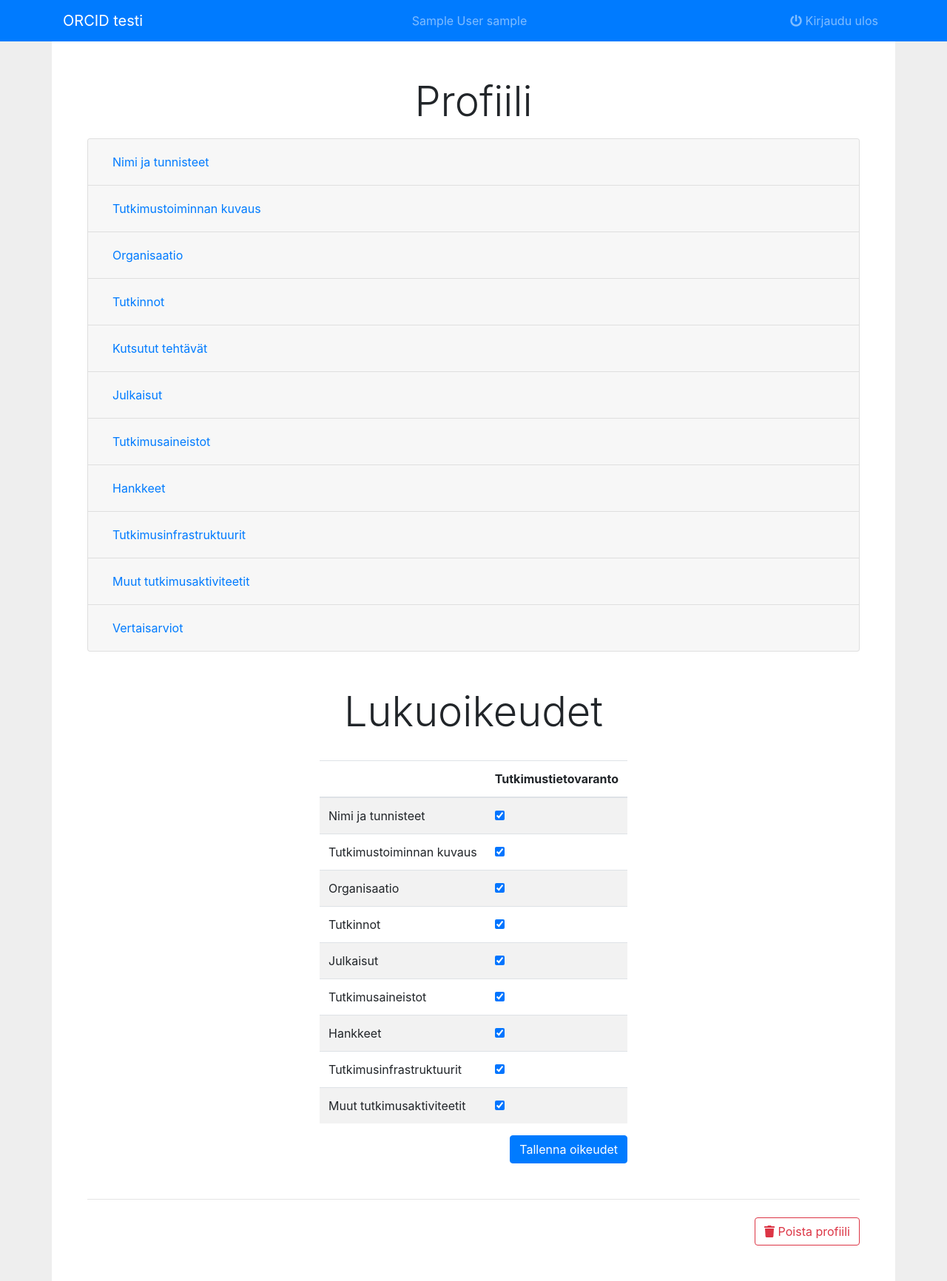
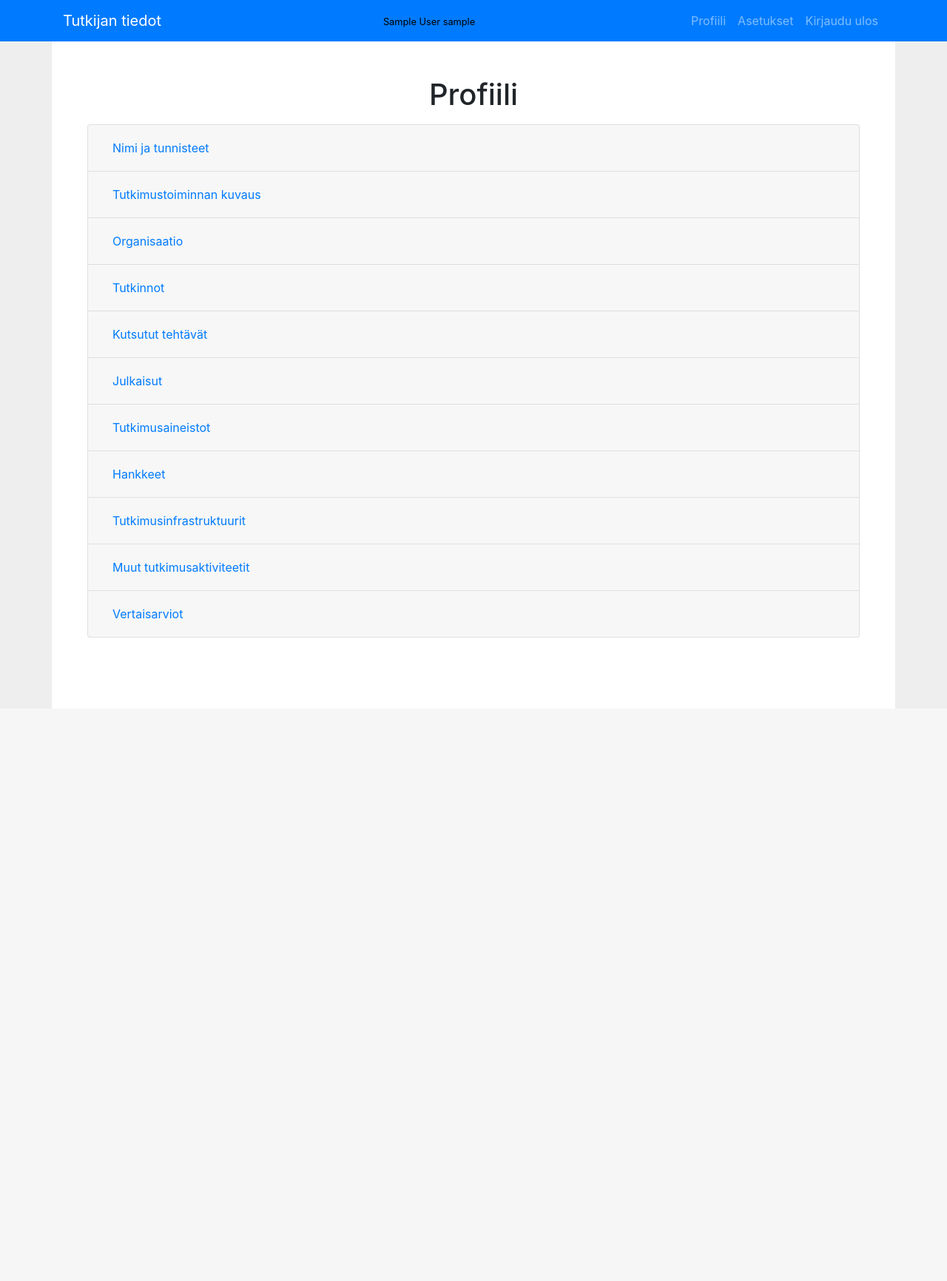
Before and after one commit to CSCfi/research-fi-mydata, a Django app: page / in a window 1280 px wide. Shown: the whole page at 74% size. After the commit the page ends 862 px from the top, so only its background shows below. Run offline with Django 3.2, Linux system fonts and the light colour scheme; a user stored in the database is signed in; data comes from the database, SQL or seed files in the repository; tables that the repository leaves empty hold one stand-in row (values such as "Sample post"); some libraries are stand-ins or nearby versions.

Commit message:
Settings view improvements

```diff
--- a/mydataproject/research/models.py
+++ b/mydataproject/research/models.py
@@ -188,9 +188,6 @@ class ResearchProfile(models.Model):
         token = social.extra_data['access_token']
         orcid_id = self.user.username
 
-        # TMP
-        #orcid_id = '0000-0003-4243-9591'
-
         # Get public data
         headers = {
             'Accept': 'application/json',
@@ -216,9 +213,6 @@ class ResearchProfile(models.Model):
 
     def get_virta_publications(self):
         orcid_id = self.user.username
-
-        # TMP
-        #orcid_id = '0000-0003-4243-9591'
 
         headers = {
             'Accept': 'application/json',
--- a/mydataproject/research/templates/base.html
+++ b/mydataproject/research/templates/base.html
@@ -91,7 +91,7 @@
         <!-- Navbar -->
         <nav class="navbar navbar-expand-lg navbar-dark bg-primary static-top">
             <div class="container">
-                <a class="navbar-brand" href="{% url 'logout_view' %}">ORCID testi</a>
+                <a class="navbar-brand" href="{% url 'index' %}">Tutkijan tiedot</a>
 
                 {% if user.is_authenticated %}
                 <button class="navbar-toggler" type="button" data-toggle="collapse" data-target="#navbarResponsive" aria-controls="navbarResponsive" aria-expanded="false" aria-label="Toggle navigation">
@@ -100,15 +100,19 @@
                 <div class="collapse navbar-collapse" id="navbarResponsive">
 
                     <span class="navbar-text ml-auto">
-                        {{ user.first_name }} {{ user.last_name }} {{ user.username }}
+                        <small style="color: #000">{{ user.first_name }} {{ user.last_name }} {{ user.username }}</small>
                     </span>
                     <ul class="navbar-nav ml-auto">
-
+                        <li class="nav-item">
+                            <a class="nav-link" href="{% url 'index' %}">Profiili</a>
+                        </li>
 
                         <li class="nav-item">
-                            <a id="logoutBtn" class="nav-link" href="{% url 'logout_view' %}">
-                                <i class="fas fa-power-off"></i> Kirjaudu ulos
-                            </a>
+                            <a class="nav-link" href="{% url 'settings' %}">Asetukset</a>
+                        </li>
+
+                        <li class="nav-item">
+                            <a id="logoutBtn" class="nav-link" href="{% url 'logout_view' %}">Kirjaudu ulos</a>
                         </li>
                     </ul>
 
--- a/mydataproject/research/templates/index_template.html
+++ b/mydataproject/research/templates/index_template.html
@@ -38,7 +38,7 @@
 <script src="{% static 'research/jquery.json-viewer.js' %}"></script>
 
 <div class="px-3 pb-md-2 mx-auto text-center">
-    <h3 class="display-4">Profiili</h3>
+    <h1>Profiili</h1>
 </div>
 
 <div class="accordion mb-5" id="researchProfileAccordion">
@@ -360,70 +360,6 @@
     </div>
 </div>
 
-<div class="px-3 pb-md-4 mx-auto text-center">
-    <h3 class="display-4">Lukuoikeudet</h3>
-</div>
-
-<div class="row justify-content-center mb-5">
-    <!--
-        Render permission table. Permissions are rows, trusted parties are columns.
-        Formset is used, in which one form represents permissions for one trusted party.
-    -->
-    <form method="post">
-        {% csrf_token %}
-        {{ portal_permission_formset.management_form }}
-
-        <table class="table table-striped table-responsive">
-
-            <!-- Table header cells show names of the trusted parties -->
-            <thead>
-                <th></th>
-                {% for form in portal_permission_formset %}
-                <th>{{ form.instance.trusted_party.name }}</th>
-                {% endfor %}
-            </thead>
-
-            <!--
-                Table body rendering is a bit tricky, because the different forms (trusted parties) in the formset
-                should go to columns and not rows.
-            -->
-            <tbody>
-                {% for field_for_permission_name in portal_permission_formset.0.visible_fields %}
-                {% with forloop.counter0 as field_counter %}
-                <tr>
-                    <!-- The first cell in a row shows permission name.-->
-                    <td>{{ field_for_permission_name.label }}</td>
-                    <!-- Subsequent row cells show corresponding permission from each form (trusted party). -->
-                    {% for form in portal_permission_formset %}
-                        {% for field_for_permission_checkbox in form.visible_fields %}
-                            {% if forloop.counter0 == field_counter %}
-                            <td>{{ field_for_permission_checkbox }}</td>
-                            {% endif %}
-                        {% endfor %}
-
-                        {% for hidden in form.hidden_fields %}
-                            {{ hidden }}
-                        {% endfor %}
-                    {% endfor %}
-                </tr>
-                {% endwith %}
-                {% endfor %}
-            </tbody>
-        </table>
-        <button id="saveChangesBtn" class="btn btn-primary float-right" type="submit">Tallenna oikeudet</button>
-    </form>
-</div>
-
-<hr>
-
-<div class="row">
-    <div class="col mt-2">
-        <a id="deleteProfileBtn" class="btn btn-outline-danger float-right" href="{% url 'delete_profile' %}" role="button">
-            <i class="fa fa-trash" aria-hidden="true"></i> Poista profiili
-        </a>
-    </div>
-</div>
-
 <script type="text/javascript">
     $( document ).ready(function() {
 
--- a/mydataproject/research/views.py
+++ b/mydataproject/research/views.py
@@ -85,8 +85,8 @@ def delete_profile(request):
 def settings(request):
     if request.user.is_authenticated and request.user.researchprofile.active:
         context = {}
-        if request.method == "POST":
-            if request.POST["settings_form_type"] == "orcid_permission":
+        if request.method == 'POST':
+            if request.POST['settings_form_type'] == 'orcid_permission':
                 # Handle ORCID permission form
                 old_permission = Permission.objects.get(user=request.user)
                 permission_form = PermissionForm(request.POST, instance=old_permission)
@@ -95,7 +95,7 @@ def settings(request):
                     # Orcid permission form is valid
                     permission_form.save()
                     return redirect('settings')
-            elif request.POST["settings_form_type"] == "profile_read":
+            elif request.POST['settings_form_type'] == 'profile_read':
                 # Handle profile read permission form
                 portal_permission_formset = PortalPermissionFormSet(request.POST, queryset=PortalPermission.objects.filter(user=request.user))
 
```
Also changed, not shown: mydataproject/research/templates/settings.html (+22 -7 lines).
